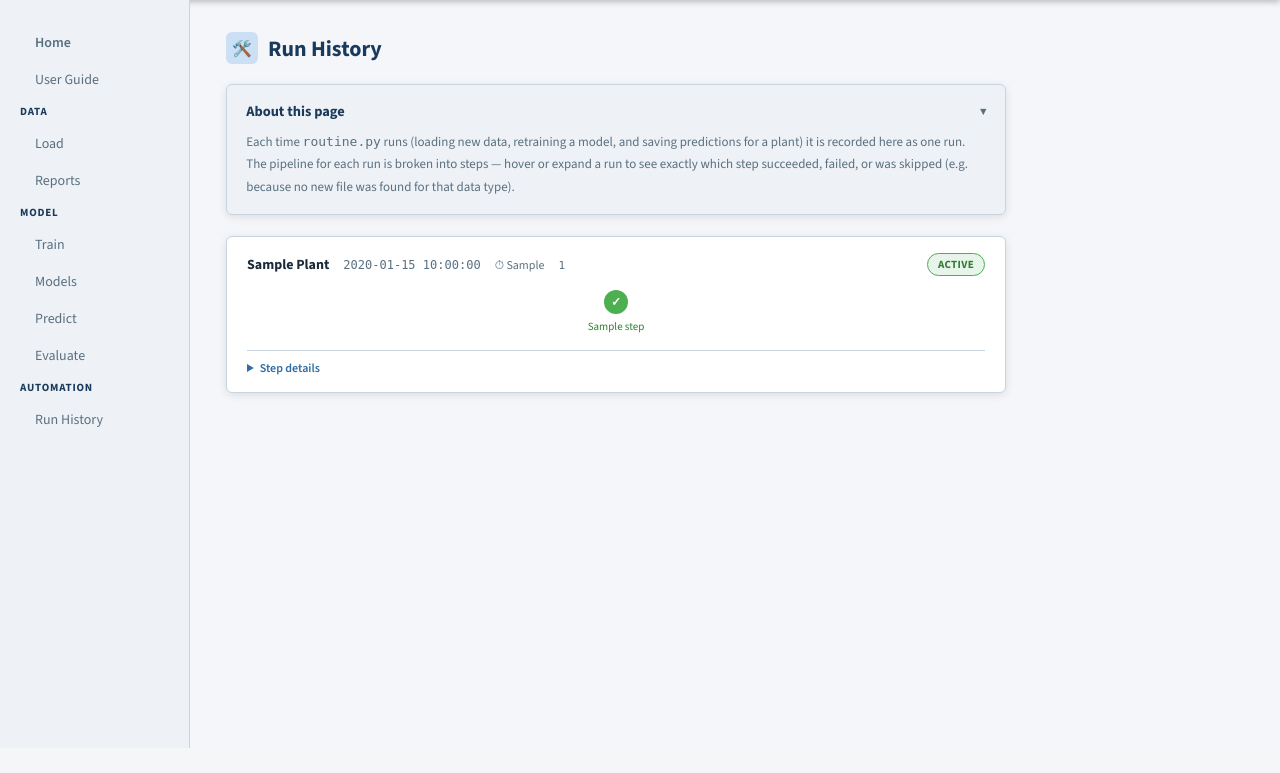
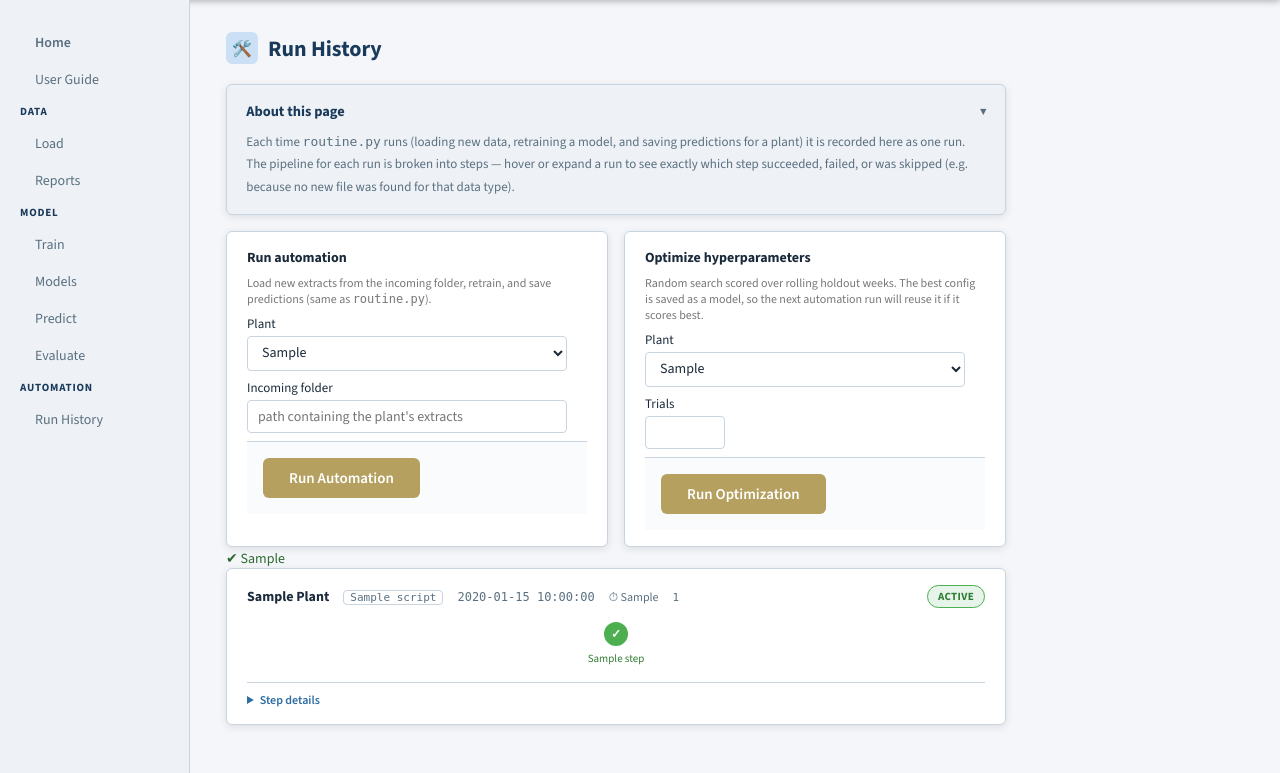
Before and after one commit to Georgia-Tech-Manufacturing-Institute/SupplyChainForecasting, a Flask app: template app/ui/templates/runs.html in a window 1280 px wide. Shown: the part 52-825 px from the top of the page. Before the commit the page ends 800 px from the top, so only its background shows below. Run offline with Flask 3, Linux system fonts and the light colour scheme; the template is opened without the code that fills it: most values are stand-ins (such as "Sample title", 1, 10 or a date in 2020); parts of the project's set-up code (start-up, migrations or seed data) failed here and were passed over.

Commit message:
added optimization framework- currently it searches a fixed space. Future work could expand out the parameter sets and do a better gradient search

```diff
--- a/app/core/run_logger.py
+++ b/app/core/run_logger.py
@@ -71,6 +71,11 @@ class RunLogger:
             rec['finished_at'] = _now()
             self._save()
 
+    def progress(self, rec, message):
+        """Update a running step's message mid-step (e.g. trial 3/20)."""
+        rec['message'] = message
+        self._save()
+
     def skip(self, name, message=''):
         self.steps.append({'name': name, 'status': 'skipped', 'message': message,
                             'started_at': _now(), 'finished_at': _now()})
--- a/app/models/train.py
+++ b/app/models/train.py
@@ -152,6 +152,10 @@ def make_model(config: dict):
         return HistGradientBoostingRegressor(
             loss=config.get('loss', 'absolute_error'),
             l2_regularization=config.get('l2', 1.0),
+            learning_rate=config.get('learning_rate', 0.1),
+            max_iter=config.get('max_iter', 100),
+            max_leaf_nodes=config.get('max_leaf_nodes', 31),
+            min_samples_leaf=config.get('min_samples_leaf', 20),
         )
     if mtype == 'rf':
         return RandomForestRegressor(
--- a/app/ui/app.py
+++ b/app/ui/app.py
@@ -19,9 +19,11 @@ from app.models.train import model_train, save_model, load_model, predict_from_b
 from app.reporting.model_perform import holdout_report
 from app.models.create_dataset import build_training_dataset, build_prediction_dataset
 from app.core.run_logger import list_runs
+from app.routine import runAutomation
+from app.optimize import runOptimization, DEFAULT_TRIALS
 import sqlite3
 from app import prefixe
-from app.prefixe import dirs, raw_dir, PLANT_SOURCES, pre
+from app.prefixe import dirs, raw_dir, PLANT_SOURCES, pre, plant_key
 
 # !!!! Run from command line with "python app/ui/app.py" from project root
 
@@ -68,6 +70,7 @@ def _run_training_job(job_id: str, params: dict):
             max_orderidx=params.get('max_oi'),
             progress_cb=wf_progress,
         )
+        print("FINISHED TRAINING ")
         conn.close()
 
         if df.empty:
@@ -96,7 +99,7 @@ def _run_training_job(job_id: str, params: dict):
         nickname = params['nickname']
         if not nickname:
             ts = datetime.now().strftime('%Y%m%d_%H%M%S')
-            nickname = f"{params['plant']}_{params.get('model_type')}_{ts}"
+            nickname = f"{plant_key[params['plant']]}_{params.get('model_type')}_{ts}"
 
         saved_path = save_model(bundle, nickname)
         elapsed = round(time.time() - job['started'])
@@ -241,28 +244,23 @@ def load():
         elif not files:
             error = "No files selected."
         else:
-            bad = [os.path.basename(f.filename) for f in files
-                   if not _NAME_RE.match(os.path.basename(f.filename))]
-            if bad:
-                error = f"Invalid filename(s): {', '.join(bad)}. Expected format: 2026wk01.prn"
-            else:
-                dest_dir = raw_dir(plant_source, data_type)
-                print(dest_dir)
-                dest_dir.mkdir(parents=True, exist_ok=True)
-                for f in files:
-                    f.save(dest_dir / os.path.basename(f.filename))
-                try:
-                    conn = create_connection(plant=plant_source.lower())
-                    if data_type == "Consumption":
-                        consumption_to_sql(conn, dest_dir)
-                    elif data_type == "Waterfall":
-                        waterfall_to_sql(conn, dest_dir)
-                    elif data_type == "Cost":
-                        cost_to_sql(conn, dest_dir)
-                    conn.close()
-                    result = f"Saved and processed {len(files)} file(s) → {plant_source}/raw/{data_type}."
-                except Exception as e:
-                    error = str(e)
+            dest_dir = raw_dir(plant_source, data_type)
+            print(dest_dir)
+            dest_dir.mkdir(parents=True, exist_ok=True)
+            for f in files:
+                f.save(dest_dir / os.path.basename(f.filename))
+            try:
+                conn = create_connection(plant=plant_source.lower())
+                if data_type == "Consumption":
+                    consumption_to_sql(conn, dest_dir)
+                elif data_type == "Waterfall":
+                    waterfall_to_sql(conn, dest_dir)
+                elif data_type == "Cost":
+                    cost_to_sql(conn, dest_dir)
+                conn.close()
+                result = f"Saved and processed {len(files)} file(s) → {plant_source}/raw/{data_type}."
+            except Exception as e:
+                error = str(e)
 
     return render_template("load.html", active="load", result=result, error=error,
                            plant_sources=PLANT_SOURCES)
@@ -521,8 +519,69 @@ def _format_run(run):
 
 @app.route("/runs")
 def runs():
+    formatted = [_format_run(r) for r in list_runs()]
     return render_template("runs.html", active="runs",
-                           runs=[_format_run(r) for r in list_runs()])
+                           runs=formatted,
+                           any_running=any(r['status'] == 'running' for r in formatted),
+                           plant_sources=PLANT_SOURCES,
+                           default_trials=DEFAULT_TRIALS,
+                           run_result=request.args.get("run_result"),
+                           run_error=request.args.get("run_error"))
+
+
+# Manually launched routine.py / optimize.py runs. They record their own
+# progress through RunLogger, so the Run History page is the status view.
+_ACTIVE_ROUTINES: dict = {}   # (kind, plant) → Thread
+
+def _launch_routine(kind: str, plant: str, target, **kwargs) -> bool:
+    """Start `target` in a background thread unless the same kind of run is
+    already going for this plant. Returns False if one is already running."""
+    key = (kind, plant.lower())
+    existing = _ACTIVE_ROUTINES.get(key)
+    if existing is not None and existing.is_alive():
+        return False
+
+    def _wrapped():
+        try:
+            target(plant, **kwargs)
+        except Exception:
+            # RunLogger has already recorded the failed step for the UI
+            import traceback
+            traceback.print_exc()
+
+    thread = threading.Thread(target=_wrapped, daemon=True)
+    _ACTIVE_ROUTINES[key] = thread
+    thread.start()
+    return True
+
+
+@app.route("/runs/automation/start", methods=["POST"])
+def runs_automation_start():
+    plant   = request.form.get("plant_source", "").strip()
+    autodir = request.form.get("incoming_folder", "").strip()
+    if not plant or not autodir:
+        return redirect(url_for("runs", run_error="Plant and incoming folder are required."))
+    if not os.path.isdir(autodir):
+        return redirect(url_for("runs", run_error=f"Incoming folder not found: {autodir}"))
+
+    if not _launch_routine('automation', plant, runAutomation, autodir=autodir):
+        return redirect(url_for("runs", run_error=f"An automation run for {plant} is already in progress."))
+    return redirect(url_for("runs", run_result=f"Started automation run for {plant}."))
+
+
+@app.route("/runs/optimize/start", methods=["POST"])
+def runs_optimize_start():
+    plant = request.form.get("plant_source", "").strip()
+    try:
+        n_trials = int(request.form.get("n_trials", DEFAULT_TRIALS) or DEFAULT_TRIALS)
+        if not plant or n_trials < 1:
+            raise ValueError("Plant and a positive number of trials are required.")
+    except ValueError as exc:
+        return redirect(url_for("runs", run_error=str(exc)))
+
+    if not _launch_routine('optimize', plant, runOptimization, n_trials=n_trials):
+        return redirect(url_for("runs", run_error=f"An optimization run for {plant} is already in progress."))
+    return redirect(url_for("runs", run_result=f"Started hyperparameter search for {plant} ({n_trials} trials)."))
 
 
 # ── DATA / Reports ────────────────────────────────────────────────────────────
--- a/app/ui/templates/runs.html
+++ b/app/ui/templates/runs.html
@@ -126,7 +126,35 @@
   .step-status-running  { background: var(--blue-pale); color: var(--blue); }
   .step-msg { color: var(--text-muted); font-family: monospace; word-break: break-word; }
   .step-msg.step-msg-error { color: #b71c1c; }
+
+  .launch-row {
+    display: flex;
+    gap: 1rem;
+    flex-wrap: wrap;
+    margin-top: 1rem;
+    max-width: 780px;
+  }
+  .launch-card {
+    flex: 1;
+    min-width: 300px;
+    padding: 1rem 1.25rem;
+  }
+  .launch-card form { display: flex; flex-direction: column; gap: 8px; }
+  .launch-card label { display: flex; flex-direction: column; gap: 4px; font-size: 13px; }
+  .launch-title { font-weight: 700; font-size: 14px; color: var(--text); }
+  .run-script {
+    font-size: 11px;
+    font-family: monospace;
+    color: var(--text-muted);
+    border: 1px solid var(--border);
+    border-radius: 4px;
+    padding: 0 6px;
+  }
 </style>
+{% if any_running %}
+<!-- refresh while a run is in progress so its steps fill in -->
+<meta http-equiv="refresh" content="10" />
+{% endif %}
 {% endblock %}
 
 {% block content %}
@@ -144,6 +172,52 @@
   </div>
 </div>
 
+<div class="launch-row">
+  <div class="card launch-card">
+    <form method="post" action="{{ url_for('runs_automation_start') }}">
+      <div class="launch-title">Run automation</div>
+      <div class="help-text">Load new extracts from the incoming folder, retrain, and save predictions
+        (same as <code>routine.py</code>).</div>
+      <label>Plant
+        <select name="plant_source">
+          {% for p in plant_sources %}<option value="{{ p }}">{{ p }}</option>{% endfor %}
+        </select>
+      </label>
+      <label>Incoming folder
+        <input type="text" name="incoming_folder" required placeholder="path containing the plant's extracts" />
+      </label>
+      <div class="action-row">
+        <button type="submit" class="btn-run">Run Automation</button>
+      </div>
+    </form>
+  </div>
+
+  <div class="card launch-card">
+    <form method="post" action="{{ url_for('runs_optimize_start') }}">
+      <div class="launch-title">Optimize hyperparameters</div>
+      <div class="help-text">Random search scored over rolling holdout weeks. The best config is saved
+        as a model, so the next automation run will reuse it if it scores best.</div>
+      <label>Plant
+        <select name="plant_source">
+          {% for p in plant_sources %}<option value="{{ p }}">{{ p }}</option>{% endfor %}
+        </select>
+      </label>
+      <label>Trials
+        <input type="number" name="n_trials" min="1" max="200" value="{{ default_trials }}" style="max-width:80px;" />
+      </label>
+      <div class="action-row">
+        <button type="submit" class="btn-run">Run Optimization</button>
+      </div>
+    </form>
+  </div>
+</div>
+
+{% if run_result %}
+  <span class="result-banner">✔ {{ run_result }}</span>
+{% elif run_error %}
+  <span class="error-banner">✖ {{ run_error }}</span>
+{% endif %}
+
 <br style="margin-top: 20px">
 
 {% if runs %}
@@ -152,6 +226,7 @@
     <div class="run-header">
       <div class="run-meta">
         <span class="run-plant">{{ r.plant | title }}</span>
+        <span class="run-script">{{ r.script or 'routine.py' }}</span>
         <span class="run-time">{{ r.started_at }}</span>
         <span class="run-elapsed">⏱ {{ r.elapsed_str }}</span>
         <span class="run-id">{{ r.run_id }}</span>
@@ -210,7 +285,7 @@
 {% else %}
 <div class="card">
   <p style="color:var(--text-muted,#888); font-style:italic;">
-    No runs recorded yet. Run <code>python app/routine.py &lt;incoming_folder&gt; &lt;plant_source&gt; &lt;archive_folder&gt;</code>
+    No runs recorded yet. Use the buttons above, or run <code>python -m app.routine &lt;incoming_folder&gt; &lt;plant_source&gt;</code>
     to see it appear here.
   </p>
 </div>
```
Also changed, not shown: app/routine.py (+23 -14 lines).
